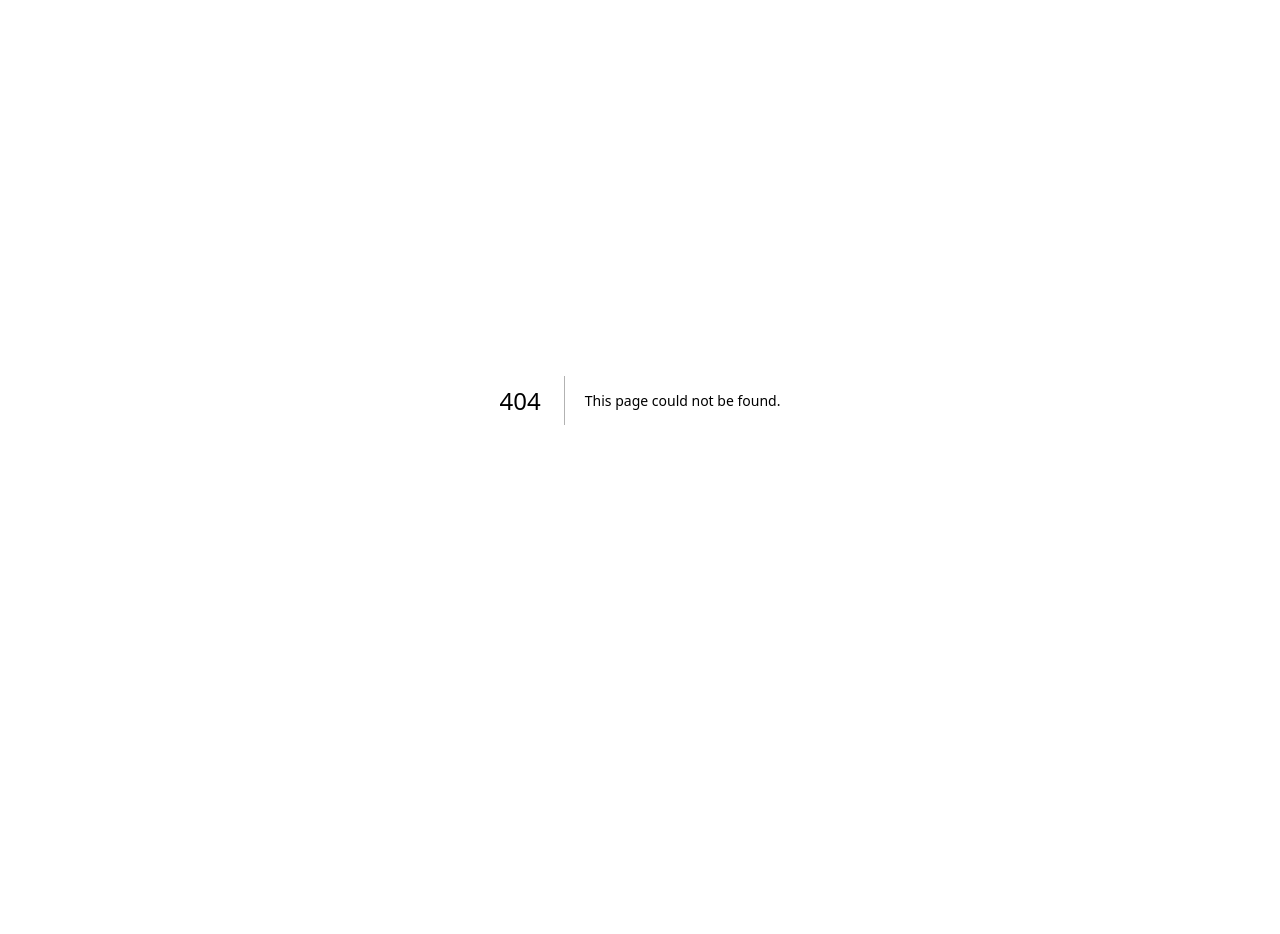
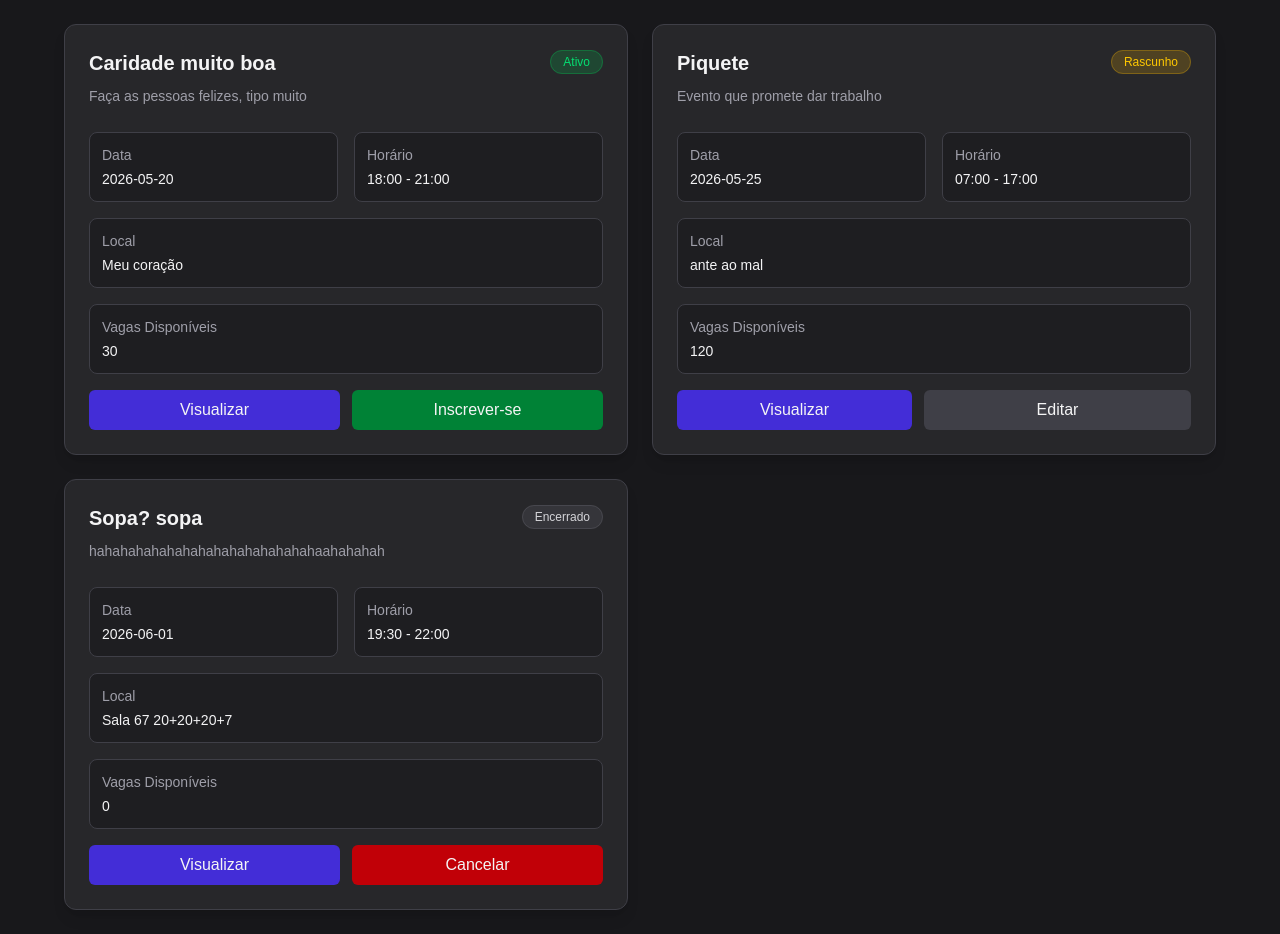
Before and after one commit to Eidiyoshi/ajudaprudente, a Next.js app: page /eventos-disponiveis in a window 1280 px wide. Before the commit this address had no page. Before the commit the page ends 800 px from the top, so only its background shows below. Built offline with nearby package versions, Linux system fonts and the light colour scheme.

Commit message:
feat: add link from front page

```diff
--- /dev/null
+++ b/app/eventos-disponiveis/layout.tsx
@@ -0,0 +1,129 @@
+import { Event, getStatusColor } from "./logic";
+import Link from "next/link";
+
+export default function Layout({ children }: { children: React.ReactNode }) {
+    return <>{children}</>;
+}
+
+function SubscribeButton() {
+    return <button className="flex-1 py-2 rounded-md bg-green-700 hover:bg-green-600 text-zinc-100 font-medium transition">Inscrever-se</button>
+}
+
+function UnsubscribeButton() {
+    return <button className="flex-1 py-2  rounded-md bg-red-700 hover:bg-red-600 text-zinc-100 font-medium transition">Cancelar</button>
+}
+
+function VisualizeButton({id}: {id: number}) {
+    return <Link href={`/eventos/${id}`} className="flex-1 py-2 rounded-md bg-indigo-700 hover:bg-indigo-600 text-zinc-100 font-medium transition text-center">Visualizar</Link>
+}
+
+function EditButton() {
+    return <button className="flex-1 py-2 px-4 rounded-md bg-zinc-700 hover:bg-zinc-600 text-zinc-100 font-medium transition">Editar</button>
+}
+
+
+function EventName({name, description}: {name: string, description: string}) {
+    return (
+        <div>
+            <h2 className="text-xl font-semibold text-zinc-100">{name}</h2>
+
+            <p className="text-zinc-400 mt-2 text-sm leading-relaxed">{description}</p>
+        </div>
+    );
+}
+
+function EventStatus({status}: {status: string}) {
+    return (
+        <div>
+            <span className={`px-3 py-1 rounded-full text-xs border font-medium ${getStatusColor(status)}`}>{status}</span>
+        </div>
+    );
+}
+
+function EventDate({date}: {date: string}) {
+    return (
+        <div className="bg-zinc-900/60 rounded-lg p-3 border border-zinc-700">
+            <p className="text-zinc-400">Data</p>
+            <p className="text-zinc-100 font-medium mt-1">{date}</p>
+        </div>
+    );
+}
+
+function EventTime({horarioInicio, horarioFim}: {horarioInicio: string, horarioFim: string}) {
+    return (
+        <div className="bg-zinc-900/60 rounded-lg p-3 border border-zinc-700">
+            <p className="text-zinc-400">Horário</p>
+            <p className="text-zinc-100 font-medium mt-1">{horarioInicio} -{" "}{horarioFim}</p>
+        </div>
+    );
+}
+
+function EventLocation({local}: {local: string}) {
+    return (
+        <div className="bg-zinc-900/60 rounded-lg p-3 border border-zinc-700 col-span-2">
+            <p className="text-zinc-400">Local</p>
+            <p className="text-zinc-100 font-medium mt-1">{local}</p>
+        </div>
+    );
+}
+
+function EventSpots({vagasDisponiveis}: {vagasDisponiveis: number}) {
+    return (
+        <div className="bg-zinc-900/60 rounded-lg p-3 border border-zinc-700 col-span-2">
+            <p className="text-zinc-400">Vagas Disponíveis</p>
+            <p className="text-zinc-100 font-medium mt-1">{vagasDisponiveis}</p>
+        </div>
+    );
+}
+
+function EventHeader({name, description, status}: {name: string, description: string, status: string}) {
+    return (
+        <div className="flex items-start justify-between gap-4">
+            <EventName name={name} description={description} />
+
+            <EventStatus status={status} />
+            </div>
+    );
+}
+
+function EventBody({data, horarioInicio, horarioFim, local, vagasDisponiveis}: {data: string, horarioInicio: string, horarioFim: string, local: string, vagasDisponiveis: number}) {
+    return (
+        <div className="mt-6 grid grid-cols-2 gap-4 text-sm">
+            <EventDate date={data} />
+
+            <EventTime horarioInicio={horarioInicio} horarioFim={horarioFim} />
+
+            <EventLocation local={local} />
+
+            <EventSpots vagasDisponiveis={vagasDisponiveis} />
+        </div>
+    );
+}
+
+export function EventCard({ event }: { event: Event }) {
+    return (
+        <div key={event.id} className="bg-zinc-800 border border-zinc-700 rounded-xl p-6 shadow-lg hover:border-indigo-500/40 transition">
+            <EventHeader name={event.nome} description={event.descricao} status={event.status} />
+
+            <EventBody data={event.data} horarioInicio={event.horarioInicio} horarioFim={event.horarioFim} local={event.local} vagasDisponiveis={event.vagasDisponiveis} />
+            <div className="mt-4 flex gap-3">
+                <VisualizeButton id={event.id} />
+                {event.status === "Ativo" ? <SubscribeButton /> : <UnsubscribeButton />}
+            </div>
+        </div>
+    );
+}
+
+export function EventCardEdit({ event }: { event: Event }) {
+    return (
+        <div key={event.id} className="bg-zinc-800 border border-zinc-700 rounded-xl p-6 shadow-lg hover:border-indigo-500/40 transition">
+            <EventHeader name={event.nome} description={event.descricao} status={event.status} />
+
+            <EventBody data={event.data} horarioInicio={event.horarioInicio} horarioFim={event.horarioFim} local={event.local} vagasDisponiveis={event.vagasDisponiveis} />
+            <div className="mt-4 flex gap-3">
+                <VisualizeButton id={event.id} />
+                <EditButton />
+            </div>
+        </div>
+    );
+}
--- /dev/null
+++ b/app/eventos-disponiveis/logic.ts
@@ -0,0 +1,60 @@
+export type Event = {
+    id: number;
+    nome: string;
+    descricao: string;
+    data: string;
+    horarioInicio: string;
+    horarioFim: string;
+    local: string;
+    vagasDisponiveis: number;
+    status: string;
+};
+
+export const mockEvents: Event[] = [
+    {
+        id: 1,
+        nome: "Caridade muito boa",
+        descricao: "Faça as pessoas felizes, tipo muito",
+        data: "2026-05-20",
+        horarioInicio: "18:00",
+        horarioFim: "21:00",
+        local: "Meu coração",
+        vagasDisponiveis: 30,
+        status: "Ativo",
+    },
+    {
+        id: 2,
+        nome: "Piquete",
+        descricao: "Evento que promete dar trabalho",
+        data: "2026-05-25",
+        horarioInicio: "07:00",
+        horarioFim: "17:00",
+        local: "ante ao mal",
+        vagasDisponiveis: 120,
+        status: "Rascunho",
+    },
+    {
+        id: 3,
+        nome: "Sopa? sopa",
+        descricao: "hahahahahahahahahahahahahahahaahahahah",
+        data: "2026-06-01",
+        horarioInicio: "19:30",
+        horarioFim: "22:00",
+        local: "Sala 67 20+20+20+7",
+        vagasDisponiveis: 0,
+        status: "Encerrado",
+    },
+];
+
+export function getStatusColor(status: string) {
+    switch (status) {
+        case "Ativo":
+            return "bg-green-500/20 text-green-400 border-green-500/30";
+        case "Cancelado":
+            return "bg-red-500/20 text-red-400 border-red-500/30";
+            case "Encerrado":
+                return "bg-zinc-500/20 text-zinc-300 border-zinc-500/30";
+            default:
+                return "bg-yellow-500/20 text-yellow-400 border-yellow-500/30";
+    }
+};
--- /dev/null
+++ b/app/eventos-disponiveis/page.tsx
@@ -0,0 +1,26 @@
+"use client";
+
+import { EventCard, EventCardEdit } from "./layout";
+import { mockEvents } from "./logic";
+
+export default function VisualizarEventos() {
+    return (
+        <div className="min-h-screen bg-zinc-900 p-6">
+            <div className="max-w-6xl mx-auto">
+                <div className="grid grid-cols-1 lg:grid-cols-2 gap-6">
+                    {mockEvents.filter((event) => event.status === "Ativo").map((event) => (
+                        <EventCard key={event.id} event={event} />
+                    ))}
+
+                    {mockEvents.filter((event) => event.status === "Rascunho").map((event) => (
+                        <EventCardEdit key={event.id} event={event} />
+                    ))}
+
+                    {mockEvents.filter((event) => event.status === "Encerrado").map((event) => (
+                        <EventCard key={event.id} event={event} />
+                    ))}
+                </div>
+            </div>
+        </div>
+    )
+}
--- a/app/page.tsx
+++ b/app/page.tsx
@@ -7,6 +7,7 @@ export default function Home() {
     <div className="flex flex-col flex-1 items-center justify-center bg-zinc-50 font-sans dark:bg-black">
       <Link href="/pages/organizador/registrar_evento">Criar novo evento</Link>
       <Link href="/perfil">Perfil</Link>
+      <Link href="/eventos-disponiveis">Eventos</Link>
       <main className="flex flex-1 w-full max-w-3xl flex-col items-center justify-between py-32 px-16 bg-white dark:bg-black sm:items-start">
         <Image
           className="dark:invert"
```
